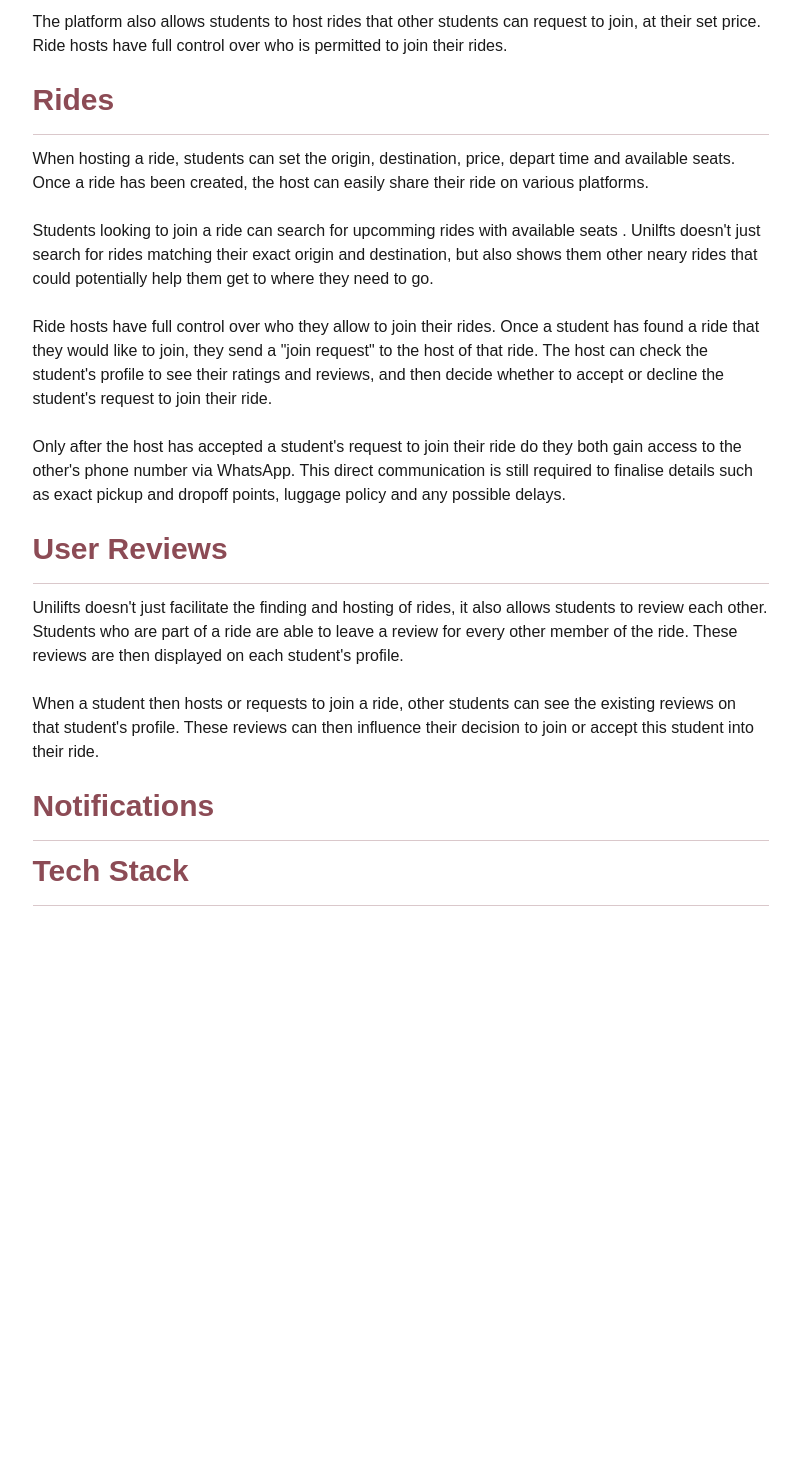
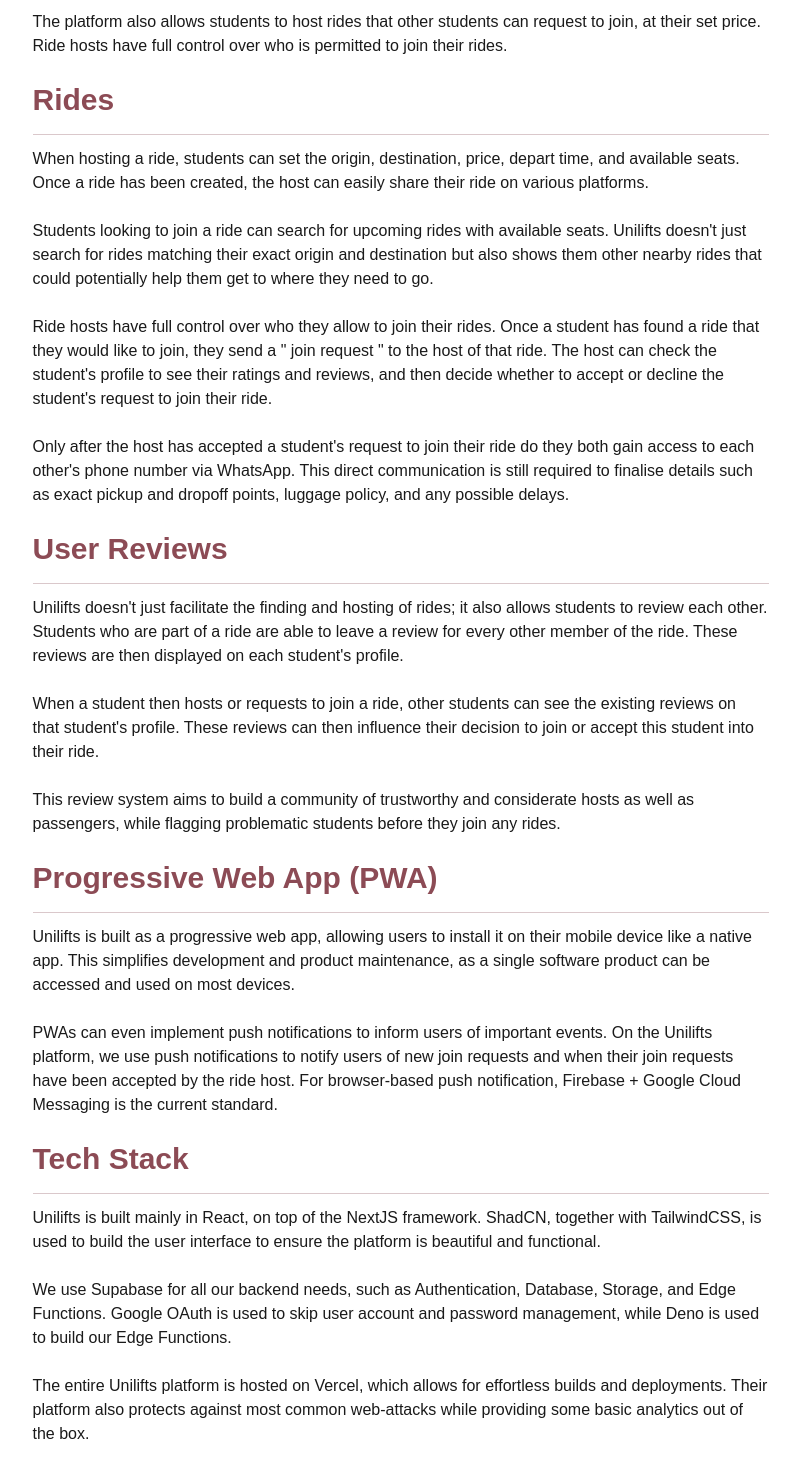
Before and after one commit to sNyZZzzz/Profile, a Next.js app: page /projects/unilifts in a window 1280 px wide. Shown: the part 339-1809 px from the top of the page, without its empty margins (226-1026 px from the left). Before the commit the page ends 1257 px from the top, so only its background shows below. Built offline with nearby package versions, Linux system fonts and the light colour scheme.

Commit message:
add more info to unilifts section

```diff
--- a/app/projects/unilifts/page.tsx
+++ b/app/projects/unilifts/page.tsx
@@ -15,12 +15,12 @@
         <SectionHeader heading="Overview" />
         <div className="mb-6 text-pretty">
           <p>
-            Unilifts is a ride sharing platform that aims to simplify the act of
+            Unilifts is a ride-sharing platform that aims to simplify the act of
             finding and hosting rides for university students. Unilifts allows
-            students to search for rides going between various cities of South
+            students to search for rides going between various cities in South
             Africa.
           </p>
-          <br></br>
+          <br />
           <p>
             The platform also allows students to host rides that other students
             can request to join, at their set price. Ride hosts have full
@@ -31,54 +31,98 @@
         <div className="mb-6 text-pretty">
           <p>
             When hosting a ride, students can set the origin, destination,
-            price, depart time and available seats. Once a ride has been
+            price, depart time, and available seats. Once a ride has been
             created, the host can easily share their ride on various platforms.
           </p>
-          <br></br>
+          <br />
           <p>
-            Students looking to join a ride can search for upcomming rides with
-            available seats . Unilfts doesn&apos;t just search for rides
-            matching their exact origin and destination, but also shows them
-            other neary rides that could potentially help them get to where they
-            need to go.
+            Students looking to join a ride can search for upcoming rides with
+            available seats. Unilifts doesn&apos;t just search for rides
+            matching their exact origin and destination but also shows them
+            other nearby rides that could potentially help them get to where
+            they need to go.
           </p>
-          <br></br>
+          <br />
           <p>
             Ride hosts have full control over who they allow to join their
             rides. Once a student has found a ride that they would like to join,
-            they send a &quot;join request&quot; to the host of that ride. The
+            they send a &#34; join request &#34; to the host of that ride. The
             host can check the student&apos;s profile to see their ratings and
             reviews, and then decide whether to accept or decline the
             student&apos;s request to join their ride.
           </p>
-          <br></br>
+          <br />
           <p>
             Only after the host has accepted a student&apos;s request to join
-            their ride do they both gain access to the other&apos;s phone number
-            via WhatsApp. This direct communication is still required to
+            their ride do they both gain access to each other&apos;s phone
+            number via WhatsApp. This direct communication is still required to
             finalise details such as exact pickup and dropoff points, luggage
-            policy and any possible delays.
+            policy, and any possible delays.
           </p>
         </div>
         <SectionHeader heading="User Reviews" />
         <div className="mb-6 text-pretty">
           <p>
             Unilifts doesn&apos;t just facilitate the finding and hosting of
-            rides, it also allows students to review each other. Students who
+            rides; it also allows students to review each other. Students who
             are part of a ride are able to leave a review for every other member
             of the ride. These reviews are then displayed on each student&apos;s
             profile.
           </p>
-          <br></br>
+          <br />
           <p>
             When a student then hosts or requests to join a ride, other students
             can see the existing reviews on that student&apos;s profile. These
             reviews can then influence their decision to join or accept this
             student into their ride.
           </p>
+          <br></br>
+          <p>
+            This review system aims to build a community of trustworthy and
+            considerate hosts as well as passengers, while flagging problematic
+            students before they join any rides.
+          </p>
         </div>
-        <SectionHeader heading="Notifications" />
+        <SectionHeader heading="Progressive Web App (PWA)" />
+        <div className="mb-6 text-pretty">
+          <p>
+            Unilifts is built as a progressive web app, allowing users to
+            install it on their mobile device like a native app. This simplifies
+            development and product maintenance, as a single software product
+            can be accessed and used on most devices.
+          </p>
+          <br />
+          <p>
+            PWAs can even implement push notifications to inform users of
+            important events. On the Unilifts platform, we use push
+            notifications to notify users of new join requests and when their
+            join requests have been accepted by the ride host. For browser-based
+            push notification, Firebase + Google Cloud Messaging is the current
+            standard.
+          </p>
+        </div>
         <SectionHeader heading="Tech Stack" />
+        <div className="mb-6 text-pretty">
+          <p>
+            Unilifts is built mainly in React, on top of the NextJS framework.
+            ShadCN, together with TailwindCSS, is used to build the user
+            interface to ensure the platform is beautiful and functional.
+          </p>
+          <br />
+          <p>
+            We use Supabase for all our backend needs, such as Authentication,
+            Database, Storage, and Edge Functions. Google OAuth is used to skip
+            user account and password management, while Deno is used to build
+            our Edge Functions.
+          </p>
+          <br />
+          <p>
+            The entire Unilifts platform is hosted on Vercel, which allows for
+            effortless builds and deployments. Their platform also protects
+            against most common web-attacks while providing some basic analytics
+            out of the box.
+          </p>
+        </div>
       </div>
     </div>
   );
```
